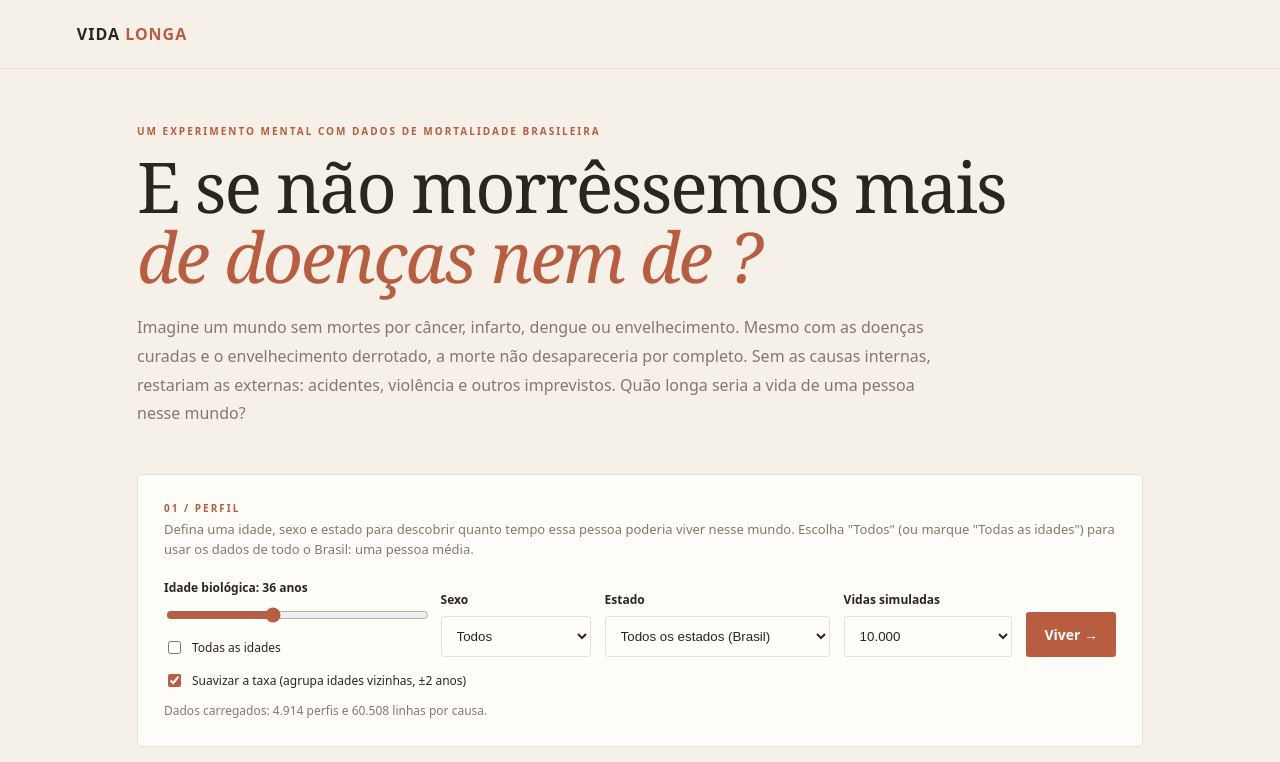
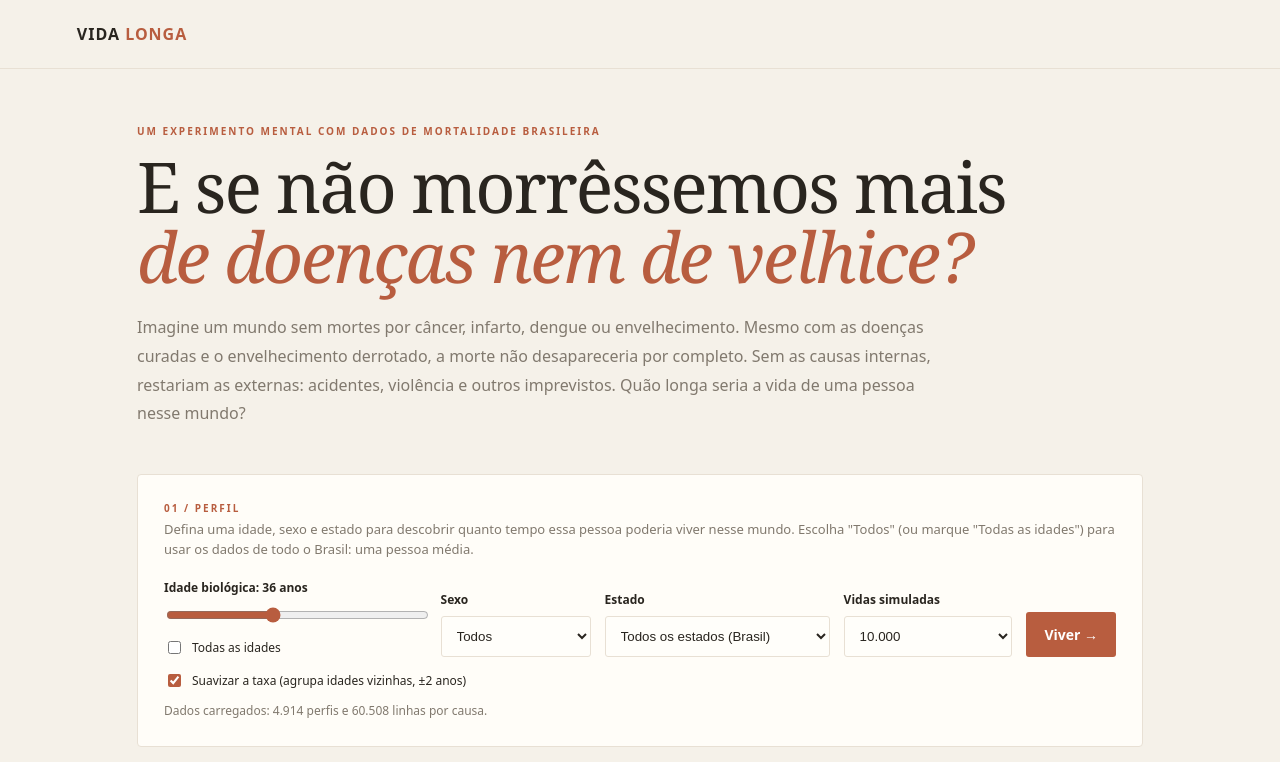
Before and after one commit to ferdesmello/vida-longa, a plain HTML site: page index.html in a window 1280 px wide. Shown: the top 762 px of the page. Drawn offline with Linux system fonts and the light colour scheme.

Commit message:
Fix typo in main heading of index.html

```diff
--- a/index.html
+++ b/index.html
@@ -570,7 +570,7 @@
 
 		<section class="hero">
 			<p class="eyebrow">UM EXPERIMENTO MENTAL COM DADOS DE MORTALIDADE BRASILEIRA</p>
-			<h1>E se não morrêssemos mais<br><em>de doenças nem de ?</em></h1>
+			<h1>E se não morrêssemos mais<br><em>de doenças nem de velhice?</em></h1>
 			<p>Imagine um mundo sem mortes por câncer, infarto, dengue ou envelhecimento. Mesmo com as doenças curadas e
 				o envelhecimento derrotado, a morte não desapareceria por completo. Sem as causas internas, restariam as
 				externas: acidentes, violência e outros imprevistos. Quão longa seria a vida de uma pessoa nesse mundo?
```
